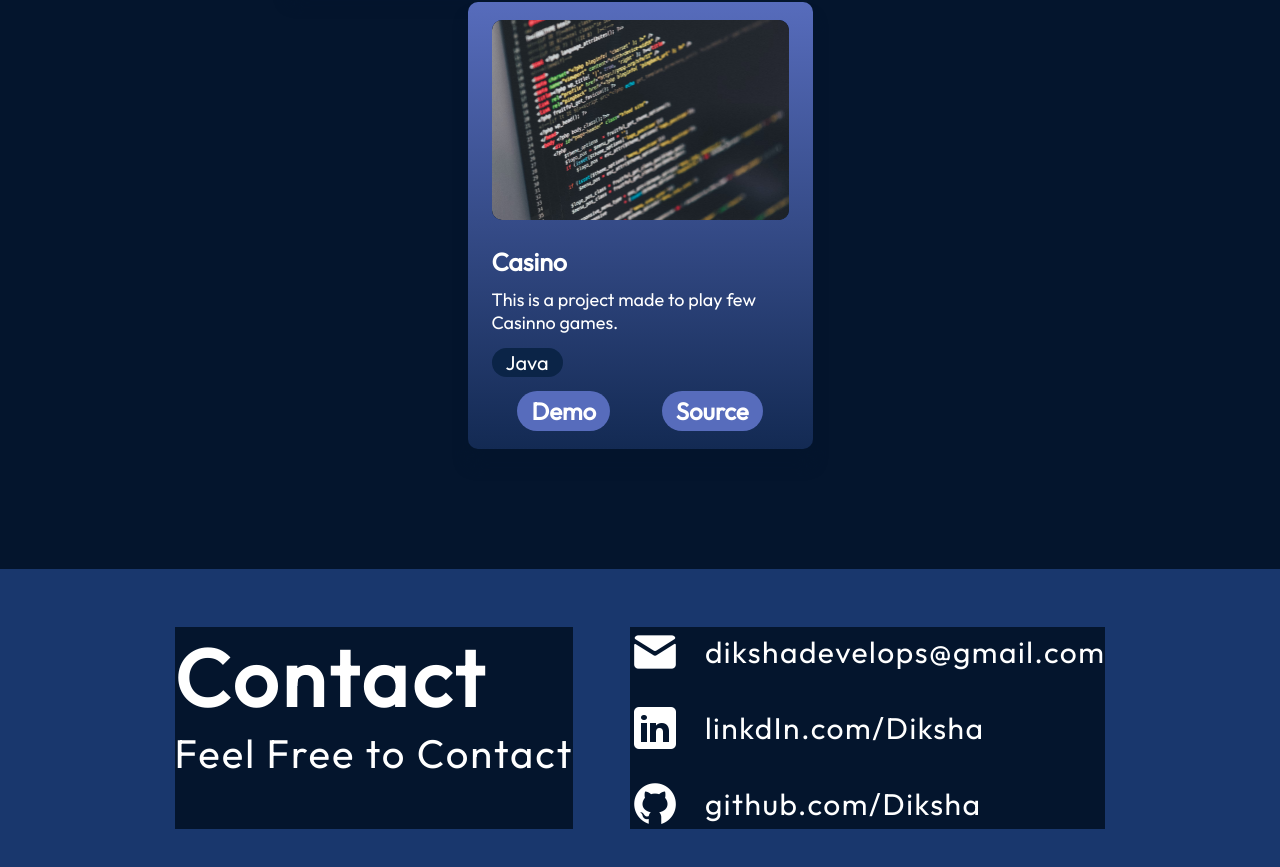
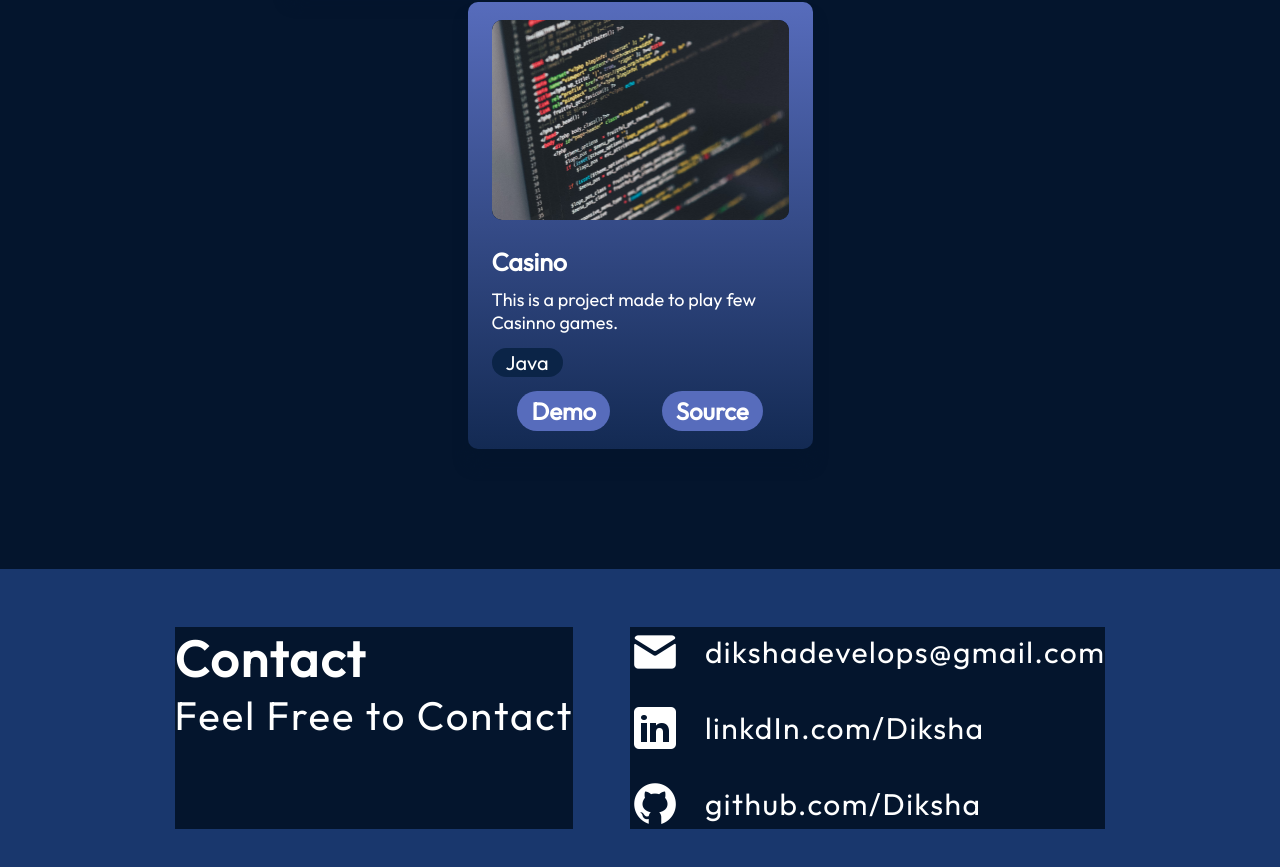
Before and after one commit to Dikshasharmaa/ResponsivePortfolio, a React (Create React App) app: page / in a window 1280 px wide. Shown: the part 3426-4293 px from the top of the page. Built offline with nearby package versions, Linux system fonts and the light colour scheme.

Commit message:
Made some changes in contact h2 tag

```diff
--- a/src/components/Contact/Contact.module.css
+++ b/src/components/Contact/Contact.module.css
@@ -11,11 +11,15 @@
     padding: 58px 10%;
     gap: 10px;
 }
-.text h2{
-    font-size: 80px;
+.text h2 {
+    font-size: 50px;
     font-weight: 700;
-    letter-spacing: 4px;
+    letter-spacing: 2px;
+    margin: 0;
+    padding: 0;
+    background-color: transparent;
 }
+
 .text p{
     font-size: 40px;
     font-weight: 400;
```
Also changed, not shown: 1 other file (tests, documents, lock files or other folders).
